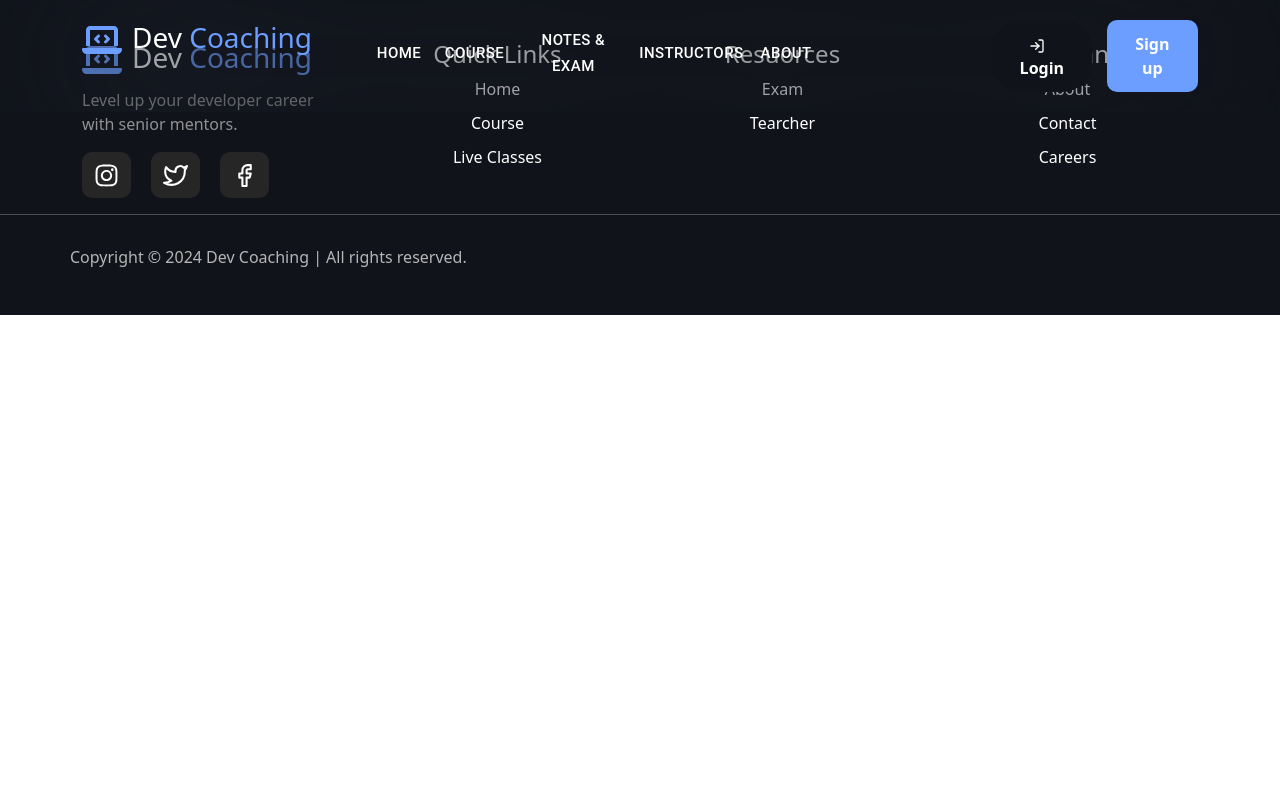
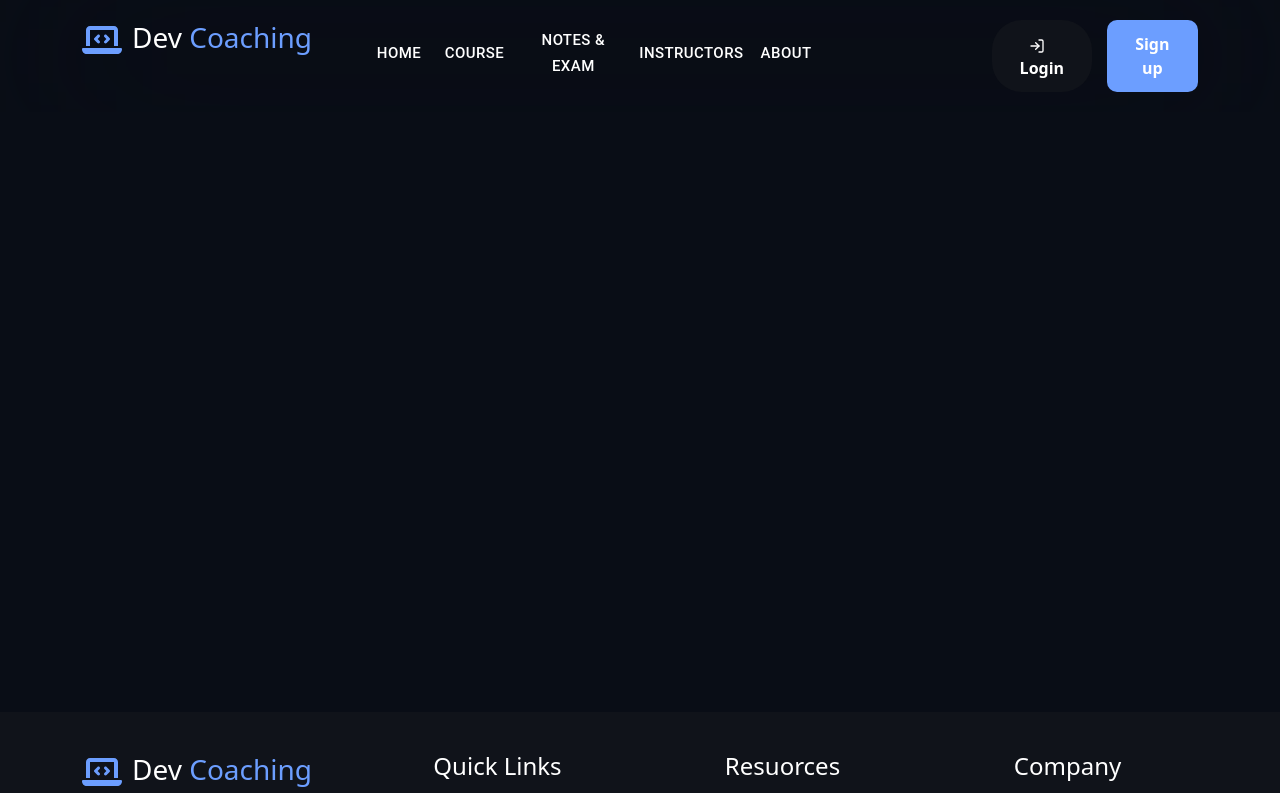
Before and after one commit to Chirag2005s/DevCoaching, a React (Vite) app in the folder frontend/Dev Coaching/: page /add-course in a window 1280 px wide. Shown: the top 793 px of the page. Built offline with nearby package versions, Linux system fonts and the light colour scheme.

Commit message:
Any Problem

```diff
--- a/frontend/Dev Coaching/src/main.jsx
+++ b/frontend/Dev Coaching/src/main.jsx
@@ -1,7 +1,7 @@
 import { StrictMode } from 'react'
 import { createRoot } from 'react-dom/client'
-import './index.css'
-//import App from './App.jsx'
+// import './index.css'
+// import App from './App.jsx'
 import Home from './screens/Home.jsx'
 import Course from './screens/Course.jsx'
 import Navbar from './screens/component/Navbar.jsx'
@@ -12,12 +12,11 @@ import { BrowserRouter, Route, Routes } from 'react-router-dom';
 import 'bootstrap/dist/css/bootstrap.min.css';
 createRoot(document.getElementById('root')).render(
   <StrictMode>
-
     <BrowserRouter>
       <Navbar />
       <Routes>
         <Route path='/' element={<Home />} />
-        <Route path='/course' element={<Course />} />
+        <Route path='/add-course' element={<Course />} />
         <Route path='/about' element={<About />} />
         <Route path='/contact' element={<Contact />} />
       </Routes>
--- a/frontend/Dev Coaching/src/screens/Course.css
+++ b/frontend/Dev Coaching/src/screens/Course.css
@@ -1,5 +1,7 @@
 .Course_Body_Section {
     background-color: #090d16;
+    padding-top: 200px;
+    padding-bottom: 40%;
 }
 
 .search_course {
--- a/frontend/Dev Coaching/src/screens/Course.jsx
+++ b/frontend/Dev Coaching/src/screens/Course.jsx
@@ -1,5 +1,6 @@
 import './Course.css'
 import { CiSearch } from "react-icons/ci";
+import Location from "react-router-dom";
 
 function Course() {
 
@@ -22,9 +23,16 @@ function Course() {
 
 
 
-                <section>
+                {/* <section className='container'>
+                    <h1 style={{ color: 'white' }}>All Courses</h1>
+                    <p style={{ fontSize: 20, color: '#727272ff' }}>Choose from our expert-led developer courses</p>
 
-                </section>
+                    <div style={{ gap: 20, display: 'flex', color: 'white' }}>
+                        <button className='btn btn-dark btn-md'>ALL</button>
+                        <button className='btn btn-dark btn-md'>PYTHON</button>
+                        <button className='btn btn-dark btn-md'>BACKEND</button>
+                    </div>
+                </section> */}
 
             </div>
 
--- a/frontend/Dev Coaching/src/screens/component/Navbar.jsx
+++ b/frontend/Dev Coaching/src/screens/component/Navbar.jsx
@@ -22,7 +22,7 @@ function Navbar() {
                         <div className="col-md-5">
                             <div style={{ justifyContent: 'center', display: 'flex', gap: 10 }}>
                                 <Button onClick={() => navigate('/')} className='Nav_btn'>Home</Button>
-                                <Button onClick={() => navigate('/course')} className='Nav_btn'>Course</Button>
+                                <Button onClick={() => navigate('/add-course')} className='Nav_btn'>Course</Button>
                                 <Button className='Nav_btn'>Notes & Exam</Button>
                                 <Button className='Nav_btn'>Instructors</Button>
                                 <Button onClick={() => navigate('/about')} className='Nav_btn'>About</Button>
```
